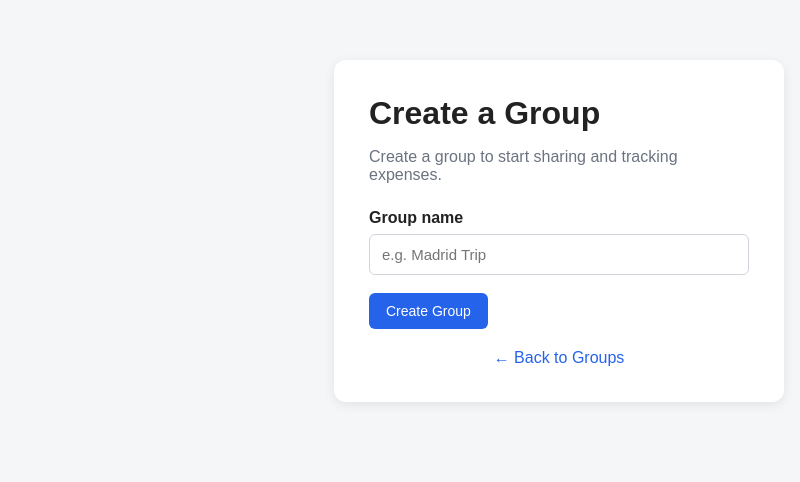
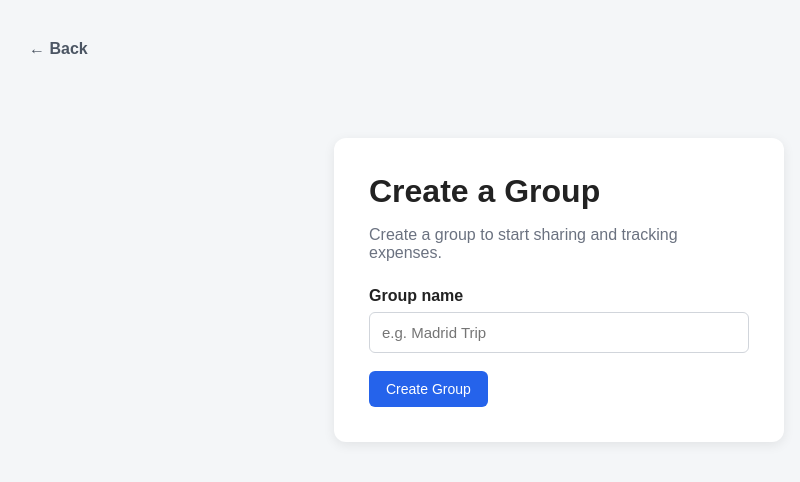
Before and after one commit to Ut5ab07/expense-splitter, a Django app: page /groups/create/ in a window 1280 px wide. Shown: the part 56-538 px from the top of the page, without its empty margins (81-881 px from the left). Run offline with Django 5.2, Linux system fonts and the light colour scheme.

Commit message:
Modified back button

```diff
--- a/core/static/css/style.css
+++ b/core/static/css/style.css
@@ -94,6 +94,17 @@ a:hover {
     max-width: 1100px;
     margin: 40px auto;
     padding: 0 20px;
+}
+
+.back-button {
+    display: inline-block;
+    margin-bottom: 20px;
+    color: #4b5563;
+    font-weight: 600;
+}
+
+.back-button:hover {
+    color: #1f2937;
 }
 
 .page-header {
--- a/core/templates/base.html
+++ b/core/templates/base.html
@@ -57,6 +57,12 @@
 </nav>
 
     <main class="container">
+        <a href="{% url 'group_list' %}"
+           class="back-button"
+           onclick="if (window.history.length > 1) { window.history.back(); return false; }">
+            &larr; Back
+        </a>
+
         {% block content %}
         {% endblock %}
     </main>
--- a/core/templates/groups/create.html
+++ b/core/templates/groups/create.html
@@ -36,12 +36,6 @@
 
         </form>
 
-        <div class="auth-footer">
-            <a href="{% url 'group_list' %}">
-                ← Back to Groups
-            </a>
-        </div>
-
     </div>
 
 </div>
--- a/core/templates/groups/detail.html
+++ b/core/templates/groups/detail.html
@@ -191,10 +191,4 @@
 </div>
 
 
-<!-- Back -->
-
-<a href="{% url 'group_list' %}">
-    ← Back to Groups
-</a>
-
 {% endblock %}
```
